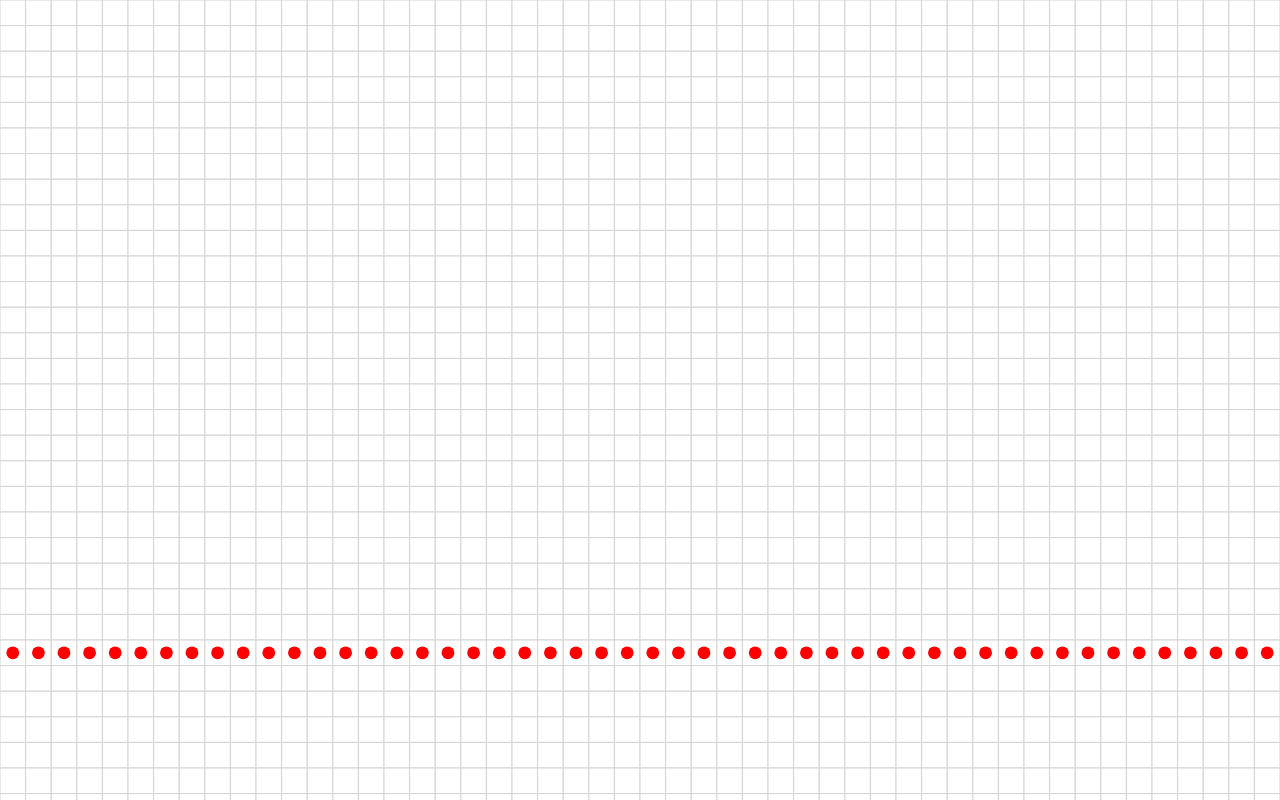
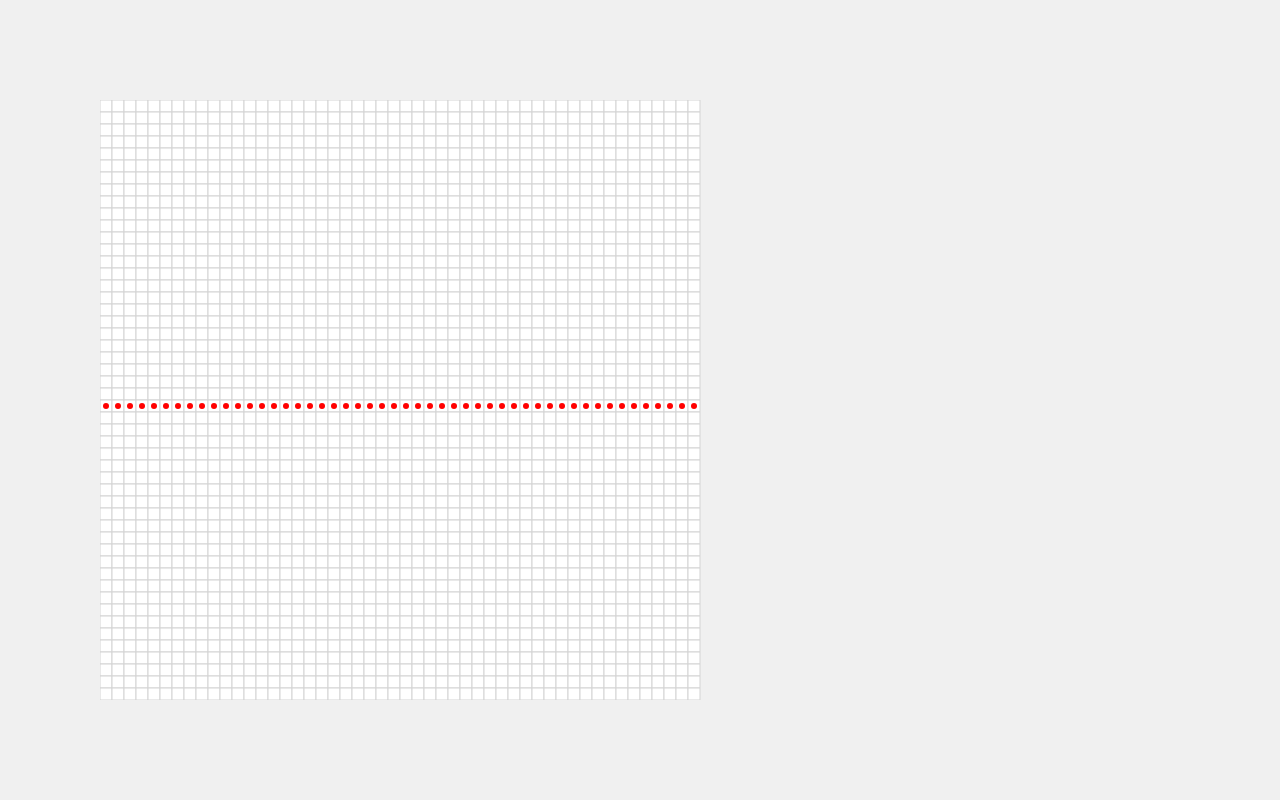
Before and after one commit to wwweblo/Ai-pathfinder, a plain HTML site: page index.html in a window 1280 px wide. Drawn offline with Linux system fonts and the light colour scheme.

Commit message:
window error fix

```diff
--- a/script.js
+++ b/script.js
@@ -1,42 +1,58 @@
-// Инициализация холста и сетки
+// script.js
+
 const canvas = document.getElementById('canvas');
 const ctx = canvas.getContext('2d');
 
-canvas.width = window.innerWidth;
-canvas.height = window.innerHeight;
-
+const padding = 100;
 const rows = 50;
 const cols = 50;
-const cellSize = canvas.width / cols;
-const grid = [];
+let cellSize;
+let grid = [];
 
-// Заполнение сетки
+function initializeCanvas() {
+    canvas.width = window.innerWidth - 2 * padding;
+    canvas.height = window.innerHeight - 2 * padding;
+    cellSize = Math.min(canvas.width / cols, canvas.height / rows);
+    grid = [];
+
     for (let i = 0; i < rows; i++) {
         grid[i] = [];
         for (let j = 0; j < cols; j++) {
             grid[i][j] = { x: j, y: i, wall: false };
         }
     }
+    drawGrid();
+}
+
+function resizeCanvas() {
+    initializeCanvas();
+}
+
+window.addEventListener('resize', resizeCanvas);
+initializeCanvas();
 
 // Обработчики событий для рисования препятствий
-
 let drawing = false;
 
 canvas.addEventListener('mousedown', () => drawing = true);
 canvas.addEventListener('mouseup', () => drawing = false);
 canvas.addEventListener('mousemove', function (event) {
     if (drawing) {
-        const x = Math.floor(event.clientX / cellSize);
-        const y = Math.floor(event.clientY / cellSize);
+        updateGridOnMouseMove(event);
+    }
+});
+
+function updateGridOnMouseMove(event) {
+    const rect = canvas.getBoundingClientRect();
+    const x = Math.floor((event.clientX - rect.left) / cellSize);
+    const y = Math.floor((event.clientY - rect.top) / cellSize);
     if (x < cols && y < rows && x >= 0 && y >= 0) {
         grid[y][x].wall = true;
         drawGrid();
     }
 }
-});
 
-//Функция для отрисовки сетки
-
+// Функция для отрисовки сетки
 function drawGrid() {
     ctx.clearRect(0, 0, canvas.width, canvas.height);
     for (let i = 0; i < rows; i++) {
@@ -50,14 +66,15 @@ function drawGrid() {
         }
     }
 }
-/*Эвристическая функция. Вычисляет манхэттенское расстояние между двумя точками a и b.
+
+/* Эвристическая функция. Вычисляет манхэттенское расстояние между двумя точками a и b.
    Это используется в алгоритме A* для оценки расстояния до конечной точки.
 */
 function heuristic(a, b) {
     return Math.abs(a.x - b.x) + Math.abs(a.y - b.y);
 }
 
-/*Алгоритм A*
+/* Алгоритм A*
    Использует открытый и закрытый наборы для отслеживания посещенных и непосещенных узлов.
    cameFrom хранит путь, gScore и fScore содержат стоимости пути для каждого узла.
 */
@@ -112,6 +129,7 @@ function getNeighbors(node) {
     if (y < rows - 1) neighbors.push(grid[y + 1][x]);
     return neighbors;
 }
+
 // Анимация пути
 function animatePath(path) {
     let i = 0;
--- a/styles.css
+++ b/styles.css
@@ -1,3 +1,4 @@
+/* styles.css */
 body,
 html {
     margin: 0;
@@ -11,9 +12,7 @@ html {
     flex-direction: column;
 }
 
-#canvas {
-    border: 1px solid black;
-}
+#canvas {}
 
 #clearButton {
     margin-top: 20px;
```
Lines whose indentation alone changed are shown as unchanged.
